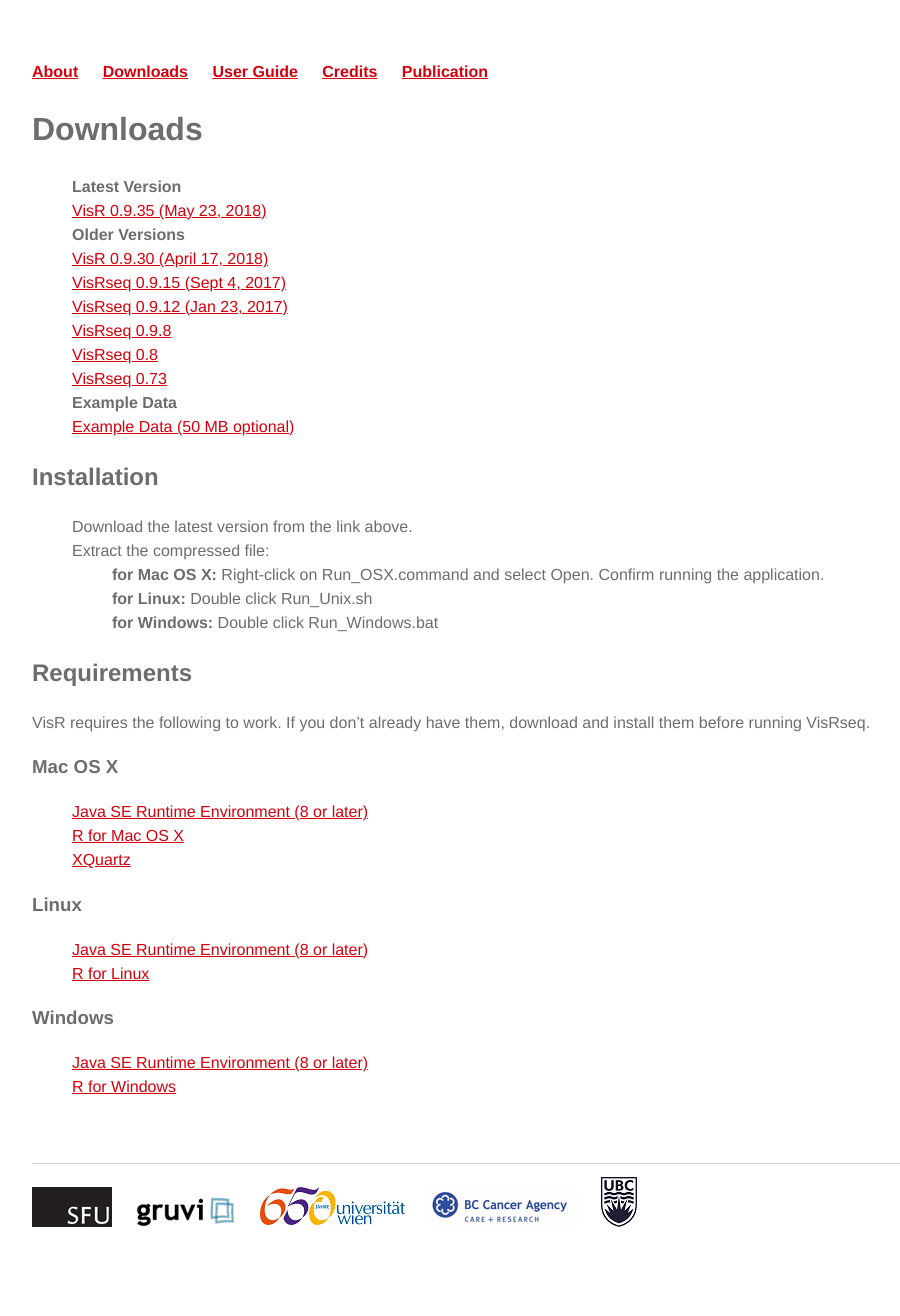
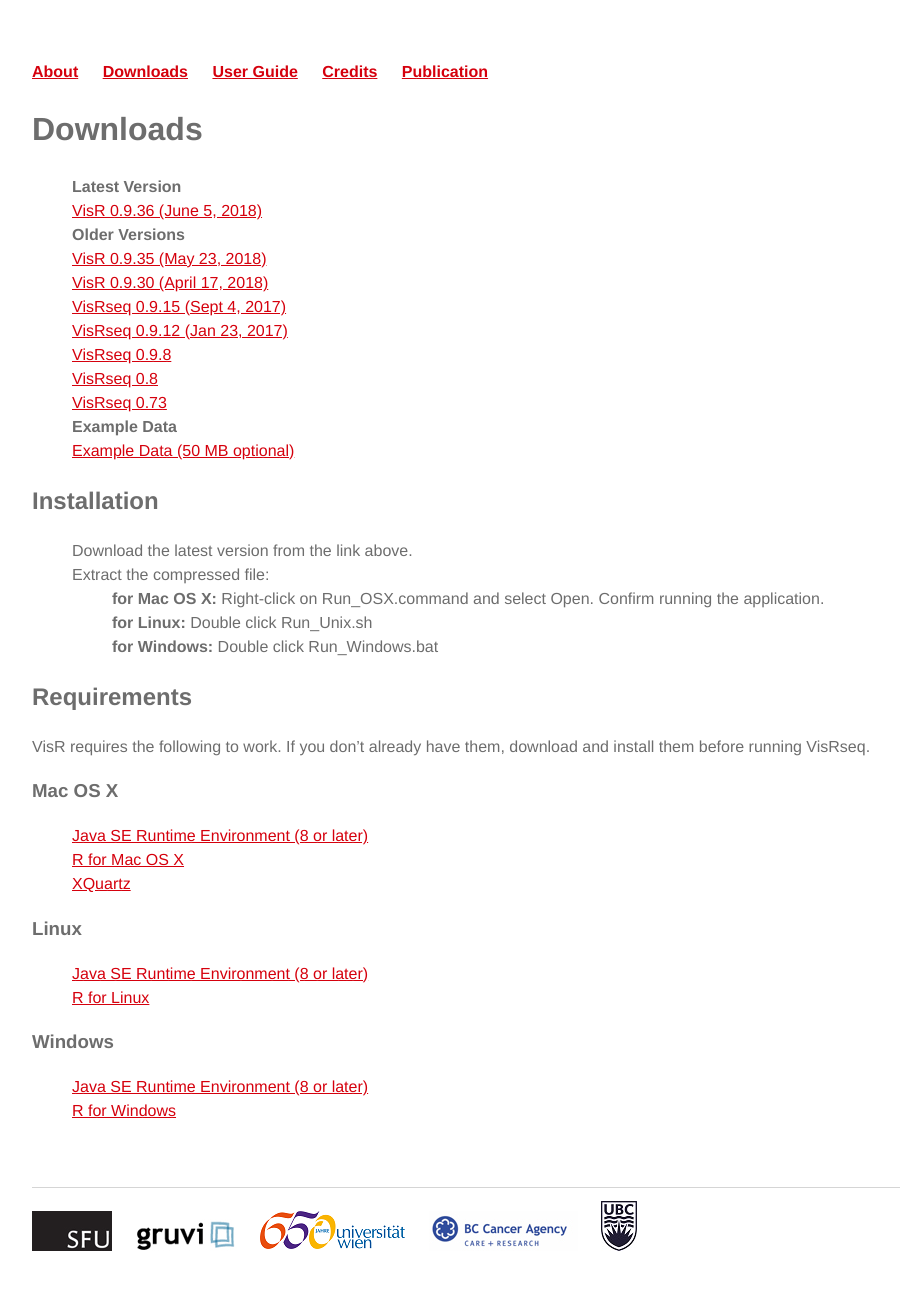
Before and after one commit to visrsoftware/visrsoftware.github.io, a Jekyll site: the page built from downloads/index.html, in a window 1280 px wide. Shown: the whole page, without its empty margins (160-1060 px from the left). Built offline with Jekyll 4.4.1, drawn with Linux system fonts in a browser that asks for light colours; before the commit the page ends 1292 px from its top, so only the background shows below that.

Commit message:
added link to VisR 0.9.36

```diff
--- a/downloads/index.html
+++ b/downloads/index.html
@@ -6,9 +6,10 @@
 
 	<ul class="downloads">
 		<li><b>Latest Version</b></li>
-		<li><a href="https://goo.gl/kga3PX"> VisR 0.9.35 (May 23, 2018)</a></li>
+		<li><a href="https://goo.gl/sbNkQj"> VisR 0.9.36 (June 5, 2018)</a></li>
 		<li></li>
 		<li><b>Older Versions</b></li>
+		<li><a href="https://goo.gl/kga3PX"> VisR 0.9.35 (May 23, 2018)</a></li>
 		<li><a href="https://goo.gl/BdQA6s"> VisR 0.9.30 (April 17, 2018)</a></li>
 		<li><a href="https://goo.gl/KasWpF">VisRseq 0.9.15 (Sept 4, 2017)</a></li>
 		<li><a href="https://goo.gl/yXUEcX">VisRseq 0.9.12 (Jan 23, 2017)</a></li>
```
